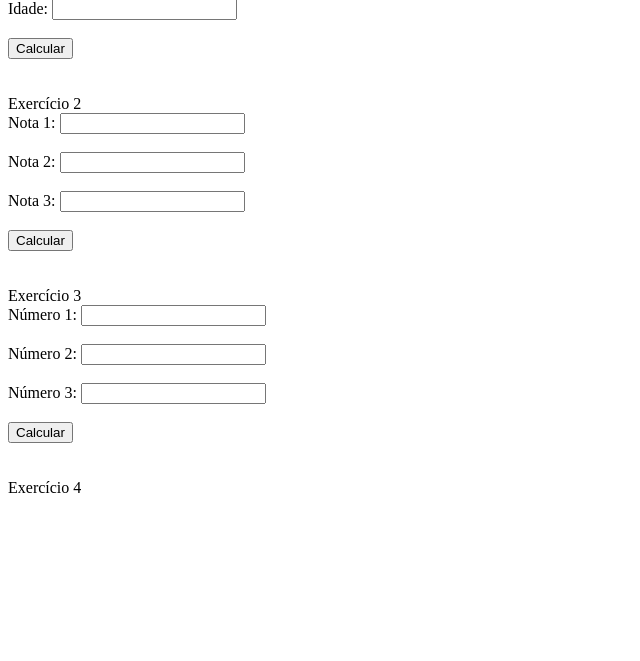
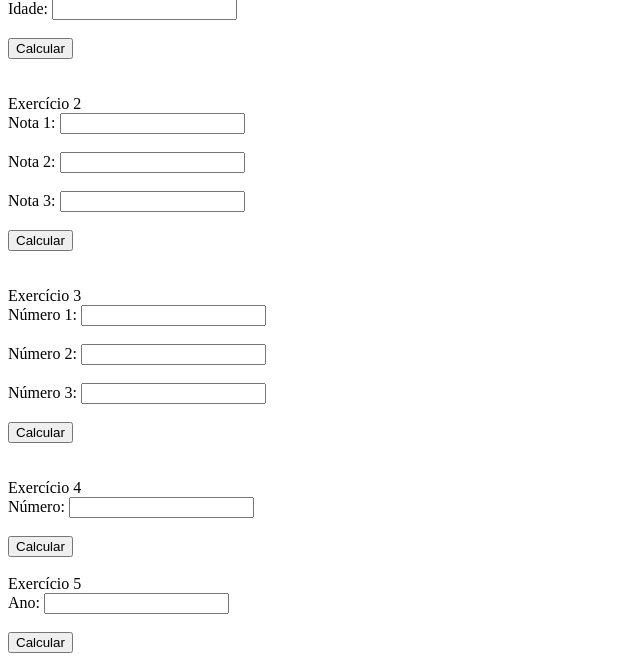
Before and after one commit to AndreErnesto/phpschool, a PHP site: page /php/c2_PHPDecisionsAndLoops.php in a window 1280 px wide. Shown: the part 722-1383 px from the top of the page, without its empty margins (0-640 px from the left). Before the commit the page ends 1215 px from the top, so only its background shows below. Run offline with PHP 8.4, Linux system fonts and the light colour scheme.

Commit message:
Update c2_PHPDecisionsAndLoops.php

```diff
--- a/php/c2_PHPDecisionsAndLoops.php
+++ b/php/c2_PHPDecisionsAndLoops.php
@@ -271,6 +271,54 @@ echo $maior;
 <!-- Exercício 4-->
 <br> Exercício 4
 <br>
+<form method = "post">
+Número: <input type="number" name="num">
+<br><br>
+<input type = "submit" name = "submit" value="Calcular">
+<br>
+<?php
+if(isset($_POST['submit']))
+{
+    $num = $_POST['num'];
+    if ($num % 2 == 0) {
+        echo 'Par';
+    }
+    else{
+        echo 'Ímpar';
+    }
+}
+?>
 
+<!-- Exercício 5-->
+<br> Exercício 5
+<br>
+<form method = "post">
+Ano: <input type="number" name="ano">
+<br><br>
+<input type = "submit" name = "submit" value="Calcular">
+<br>
+<?php
+
+
+if(isset($_POST['submit'])){
+
+    $ano = $_POST['ano'];
+
+    if ((($ano % 4) == 0) && ((($ano % 100) != 0) || (($ano %400) == 0))) {
+        echo 'Ano Bissexto';
+    }
+    else{
+        echo 'Ano não Bissexto';
+    }
+
+}
+
+
+
+/* function is_leap_year($ano)
+{
+    return ((($ano % 4) == 0) && ((($ano % 100) != 0) || (($ano %400) == 0)));
+} */
+?>
 </body>
 </html>
```
